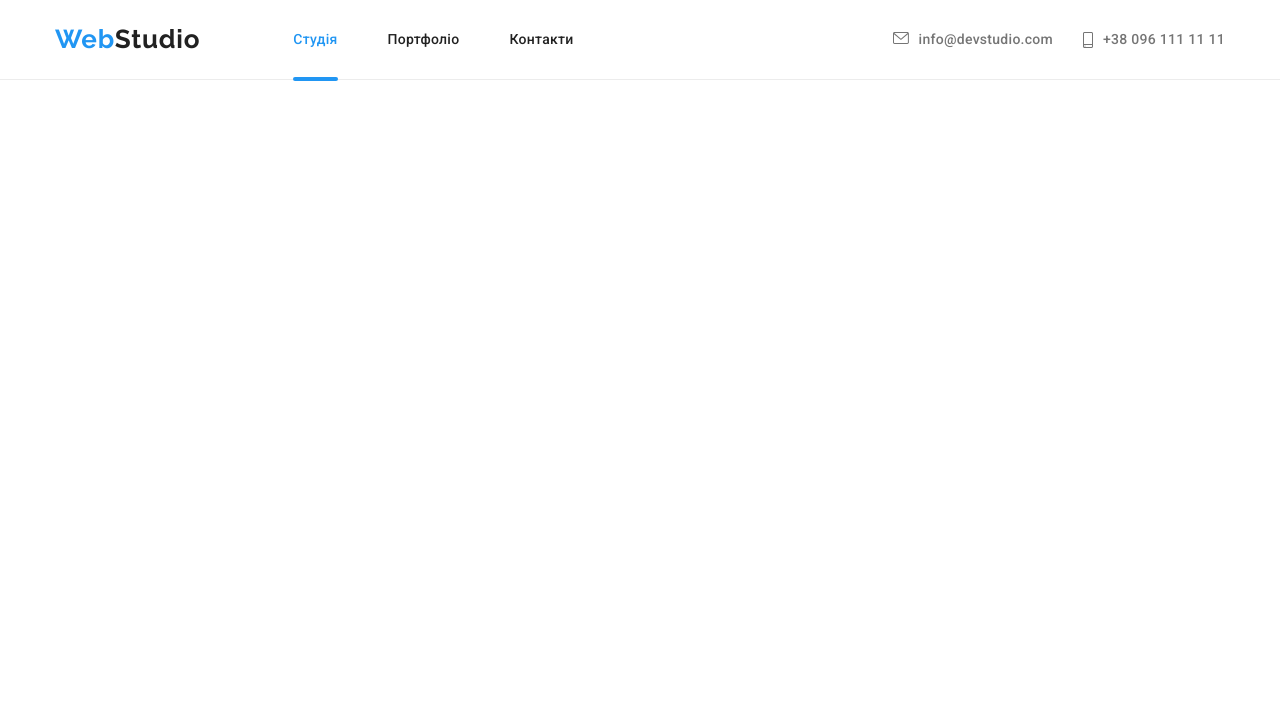
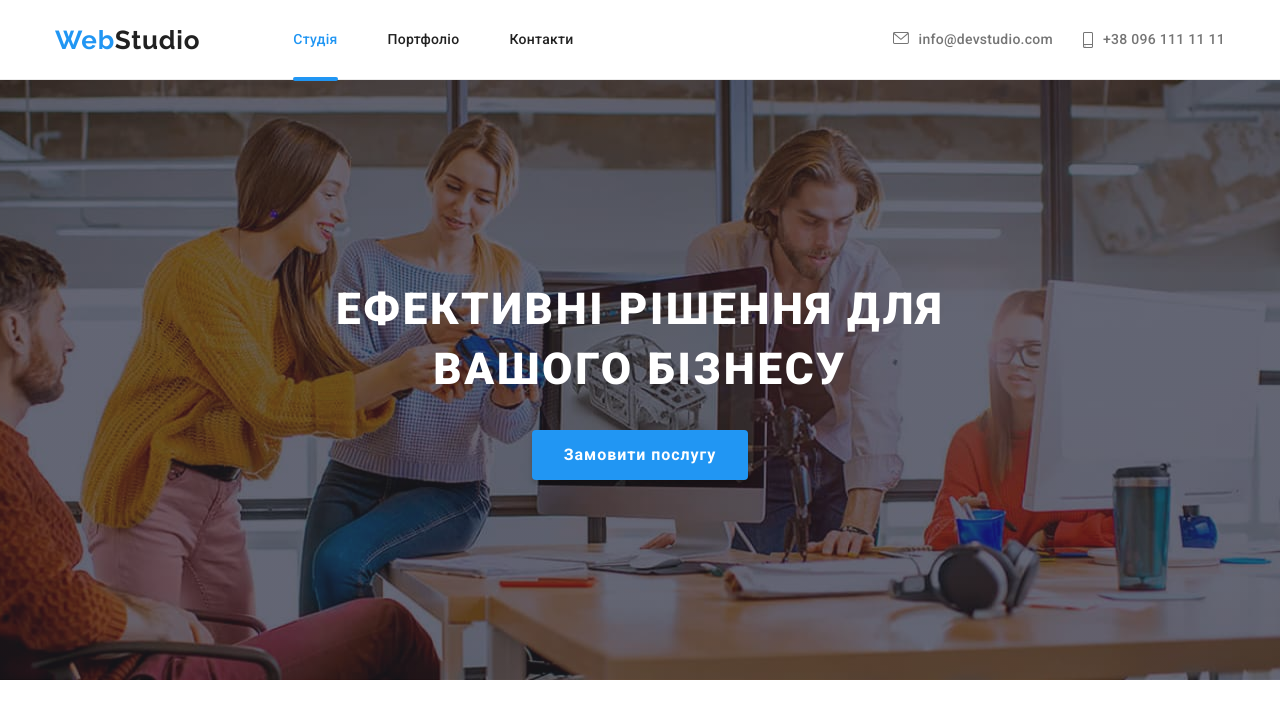
Before and after one commit to CeresRasmussen/goit-markup-hw-07-, a plain HTML site: page index.html in a window 1280 px wide. Drawn offline with nearby package versions, Linux system fonts and the light colour scheme.

Commit message:
add Hero (весь в сльозах)

```diff
--- a/index.html
+++ b/index.html
@@ -109,7 +109,7 @@
       </div>
     </header>
 
-    <!-- <main>
+    <main>
       <section class="hero">
         <div class="container">
           <h1 class="hero__title">Ефективні рішення для вашого бізнесу</h1>
@@ -117,7 +117,7 @@
         </div>
       </section>
 
-      <section class="features">
+      <!-- <section class="features">
         <div class="container">
           <h2 class="visually-hidden">Особливості</h2>
           <ul class="features__list">
@@ -406,8 +406,8 @@
             </li>
           </ul>
         </div>
-      </section>
-    </main> -->
+      </section> -->
+    </main>
     <!-- <footer class="footer">
       <div class="container footer__container">
         <div class="footer__address">
--- a/sass/components/_burger-menu.scss
+++ b/sass/components/_burger-menu.scss
@@ -1,7 +1,8 @@
 .burger {
-  position: fixed;
-  top: 15px;
-  right: 15px;
+  position: absolute;
+  display: block;
+  top: 10px;
+  right: 0;
   margin: 0;
   padding: 0;
   z-index: 3;
--- a/sass/components/_hero.scss
+++ b/sass/components/_hero.scss
@@ -1,32 +1,68 @@
 .hero {
-  @include flexCenter;
-  max-width: 1600px;
-  margin: 0 auto;
-  padding: 200px 0;
+  max-width: 768px;
+  width: 100vw;
+  margin-left: auto;
+  margin-right: auto;
+  // margin-left: auto;
+  // margin-right: auto;
+  padding: 118px 0;
+  background-size: cover;
   background-color: $hero-background-color;
   background-image: linear-gradient(rgba(47, 48, 58, 0.4), rgba(47, 48, 58, 0.4)),
-    url(../images/hero-bg.jpg);
+    url(/images/hero-bg-mobile.jpg);
   background-repeat: no-repeat;
   background-position: center;
+  @media (min-device-pixel-ratio: 2), (min-resolution: 192dpi), (min-resolution: 2dppx) {
+    background-image: linear-gradient(rgba(47, 48, 58, 0.4), rgba(47, 48, 58, 0.4)),
+      url(/images/hero-bg-mobile-2x.jpg);
+  }
+
+  @media screen and (min-width: 768px) {
+    max-width: 1200px;
+    background-image: linear-gradient(rgba(47, 48, 58, 0.4), rgba(47, 48, 58, 0.4)),
+      url(/images/hero-bg-tablet.jpg);
+  }
+
+  @media screen and (min-width: 1200px) {
+    padding: 200px 0;
+    max-width: 1600px;
+    background-image: linear-gradient(rgba(47, 48, 58, 0.4), rgba(47, 48, 58, 0.4)),
+      url(/images/hero-bg-desktop.jpg);
+  }
+  .container {
+    @include flexCenter;
+    flex-direction: column;
+  }
 
   &__title {
-    width: 696px;
     margin-left: auto;
     margin-right: auto;
     margin-bottom: 30px;
     font-weight: 900;
-    font-size: 44px;
-    line-height: 1.36;
+    font-size: 26px;
+    line-height: 1.61;
+    // font-size: 44px;
+    // line-height: 1.36;
     letter-spacing: 0.06em;
     text-transform: uppercase;
     color: $main-background-color;
     text-align: center;
+
+    @media screen and (min-width: 1200px) {
+      width: 696px;
+      font-size: 44px;
+      line-height: 1.36;
+    }
   }
 
   &__button {
     @include buttonStyle;
     margin: auto auto;
-    padding: 10px 32px;
+    padding: 10px 24px;
+
+    @media screen and (min-width: 1200px) {
+      padding: 10px 32px;
+    }
   }
 
   &__button:hover,
--- a/sass/components/_page-header.scss
+++ b/sass/components/_page-header.scss
@@ -1,11 +1,15 @@
 .header {
   position: fixed;
-  height: 80px;
+  height: 60px;
   width: 100%;
   top: 0%;
   z-index: 1;
   background-color: $main-background-color;
   border-bottom: 1px solid $header-border-color;
+
+  @media screen and (min-width: 768px) {
+    height: 80px;
+  }
 
   &__container {
     position: relative;
@@ -14,9 +18,6 @@
     justify-content: space-between;
 
     @media screen and (min-width: 768px) {
-      justify-content: center;
-    }
-    @media screen and (min-width: 1200px) {
       justify-content: center;
     }
   }
@@ -92,11 +93,12 @@
 
 .header__logo {
   @include logoStyle;
-  padding-top: 24px;
-  padding-bottom: 25px;
+  padding-top: 16px;
+  // padding-bottom: 25px;
 
   @media screen and (min-width: 768px) {
     margin-right: 88px;
+    padding: 24px 0;
   }
 
   @media screen and (min-width: 1200px) {
--- a/sass/utils/_base.scss
+++ b/sass/utils/_base.scss
@@ -1,10 +1,13 @@
 body {
-  padding-top: 80px;
+  padding-top: 60px;
   background-color: $main-background-color;
   font-family: 'Roboto', sans-serif;
   font-size: 14px;
   line-height: 1.71;
   color: $description-text-color;
+  @media  screen and (min-width:768px) {
+    padding-top: 80px;
+  }
 }
 
 h1,
--- a/sass/utils/_mixins.scss
+++ b/sass/utils/_mixins.scss
@@ -62,20 +62,20 @@
   transition: background-color 250ms $main-animation-cubic;
 }
 
-@mixin phoneSize {
-  @media screen and (max-width: 767px){
-    @content;
-  }
-}
+// @mixin phoneSize {
+//   @media screen and (max-width: 767px){
+//     @content;
+//   }
+// }
 
-@mixin tabletSize {
-  @media screen and (min-width: 768px) and (max-width: 1199px) {
-    @content;
-  }
-}
+// @mixin tabletSize {
+//   @media screen and (min-width: 768px) and (max-width: 1199px) {
+//     @content;
+//   }
+// }
 
-@mixin phoneSize {
-  @media screen and (min-width: 1200px) {
-    @content;
-  }
-}
+// @mixin phoneSize {
+//   @media screen and (min-width: 1200px) {
+//     @content;
+//   }
+// }
```
Also changed, not shown: css/main.css, css/main.min.css, images/hero-bg-desktop-2x.jpg (added), images/hero-bg-desktop.jpg (renamed from images/hero-bg.jpg), images/hero-bg-mobile-2x.jpg (added), images/hero-bg-mobile.jpg (added), images/hero-bg-tablet-2x.jpg (added), images/hero-bg-tablet.jpg (added), 2 other files.
